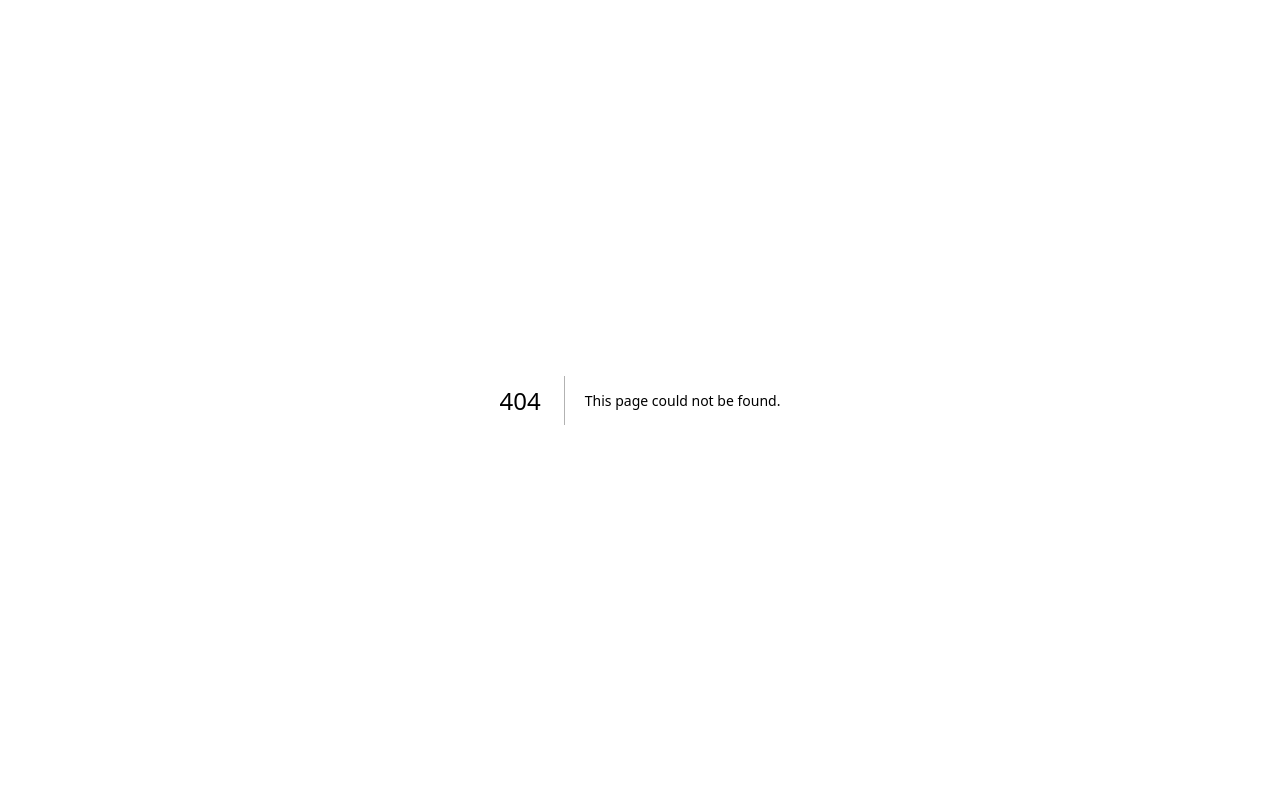
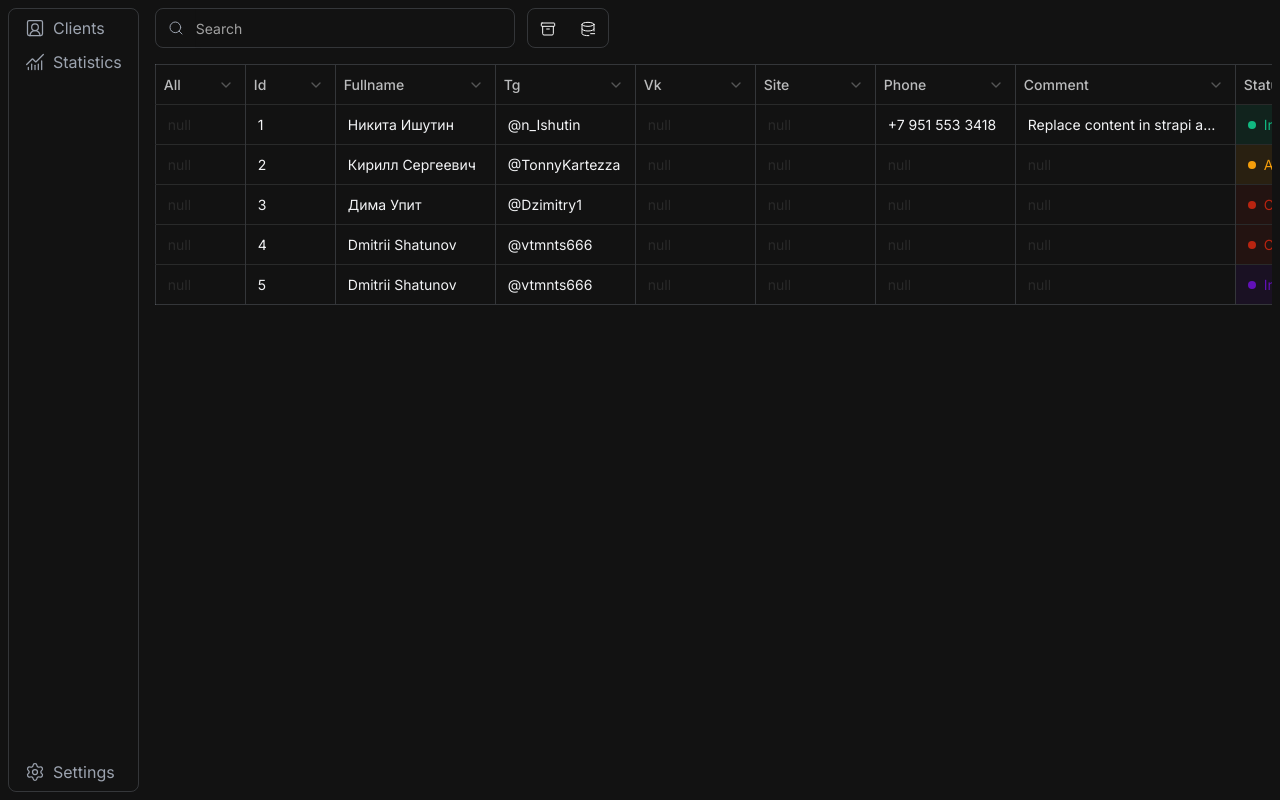
Before and after one commit to wkingsurin/cbase, a Next.js app: page /clients in a window 1280 px wide. Before the commit this address had no page. Built offline with nearby package versions, Linux system fonts and the light colour scheme.

Commit message:
feat(pages): add pages
- Create pages: clients, statistics
- Move ClientsTable to clients page
- Render MainLayout inside

```diff
--- /dev/null
+++ b/app/clients/page.tsx
@@ -0,0 +1,5 @@
+import Dashboard from "@/components/structure/dashboard";
+
+export default function Clients() {
+  return <Dashboard />;
+}
--- a/app/layout.tsx
+++ b/app/layout.tsx
@@ -2,6 +2,7 @@ import type { Metadata } from "next";
 import { Geist, Geist_Mono, Inter } from "next/font/google";
 import "./globals.css";
 import { cn } from "@/lib/utils";
+import MainLayout from "@/components/layuots/main-layout";
 
 const inter = Inter({ subsets: ["latin"], variable: "--font-sans" });
 
@@ -33,7 +34,9 @@ export default function RootLayout({ children }: LayoutProps<"/">) {
         inter.variable,
       )}
     >
-      <body className="min-h-full flex flex-col">{children}</body>
+      <body className="min-h-full flex flex-col">
+        <MainLayout>{children}</MainLayout>
+      </body>
     </html>
   );
 }
--- a/app/page.tsx
+++ b/app/page.tsx
@@ -1,5 +1,3 @@
-import MainLayout from "@/components/layuots/main-layout";
-
 export default function Home() {
-  return <MainLayout />;
+  return <h1>Home</h1>;
 }
--- /dev/null
+++ b/app/statistics/page.tsx
@@ -0,0 +1,3 @@
+export default function Statistics() {
+  return <h1>Statistics</h1>;
+}
```
